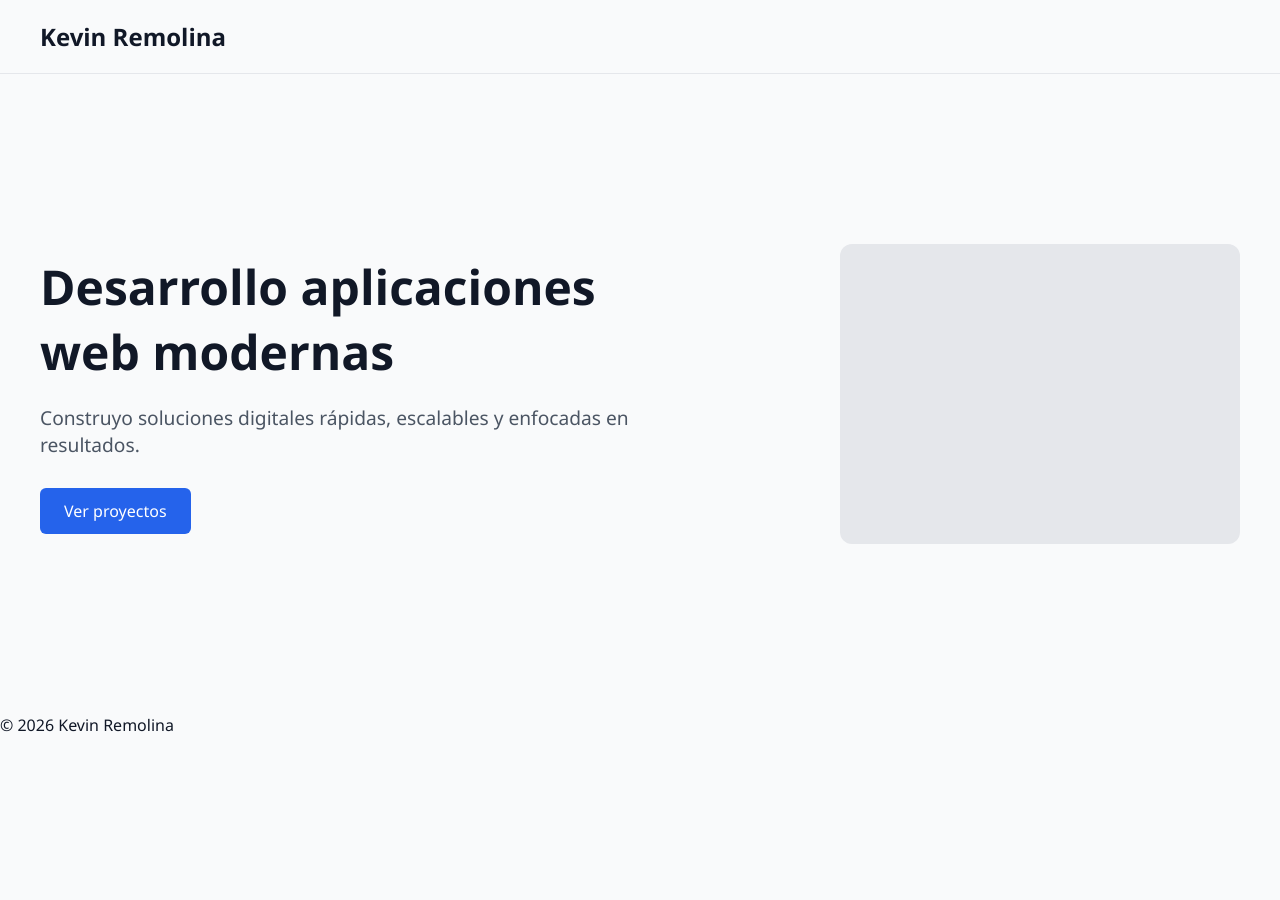
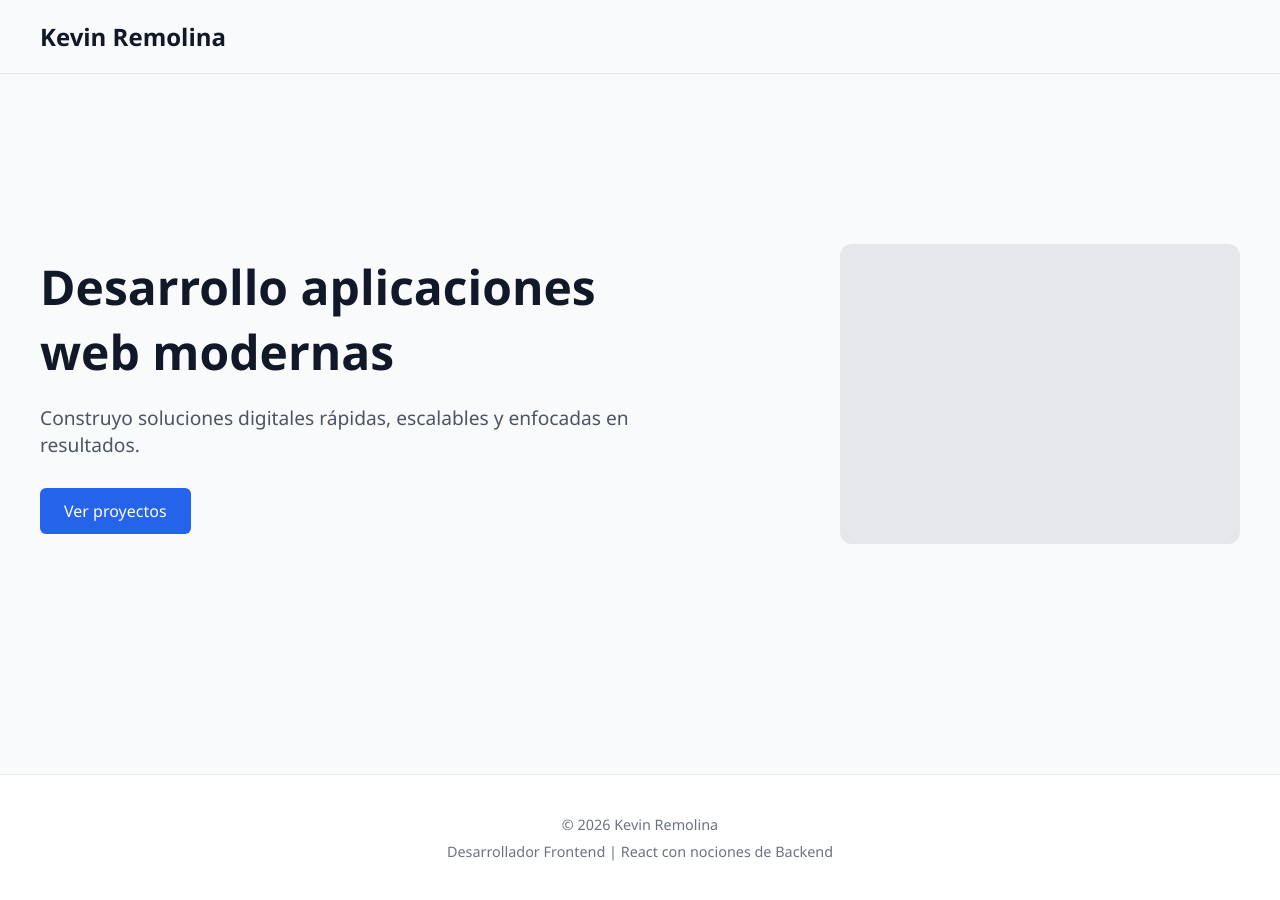
Before and after one commit to KevinRemolina/landing-page-react, a React (Vite) app: page / in a window 1280 px wide. Before the commit the page ends 800 px from the top, so only its background shows below. Built offline with nearby package versions, Linux system fonts and the light colour scheme.

Commit message:
improve footer styling and layout consistency

```diff
--- a/src/components/Footer.jsx
+++ b/src/components/Footer.jsx
@@ -2,6 +2,7 @@ function Footer() {
   return (
     <footer>
       <p>© 2026 Kevin Remolina</p>
+      <p>Desarrollador Frontend | React con nociones de Backend</p>
     </footer>
   )
 }
--- a/src/styles.css
+++ b/src/styles.css
@@ -13,6 +13,20 @@ body {
 nav {
   padding: 20px 40px;
   border-bottom: 1px solid #e5e7eb;
+}
+
+footer {
+  border-top: 1px solid #e5e7eb;
+  padding: 40px;
+  text-align: center;
+  background-color: #ffffff;
+  color: #6b7280;
+  font-size: 0.9rem;
+  margin-top: 60px;
+}
+
+footer p:first-child {
+  margin-bottom: 8px;
 }
 
 .hero {
```
